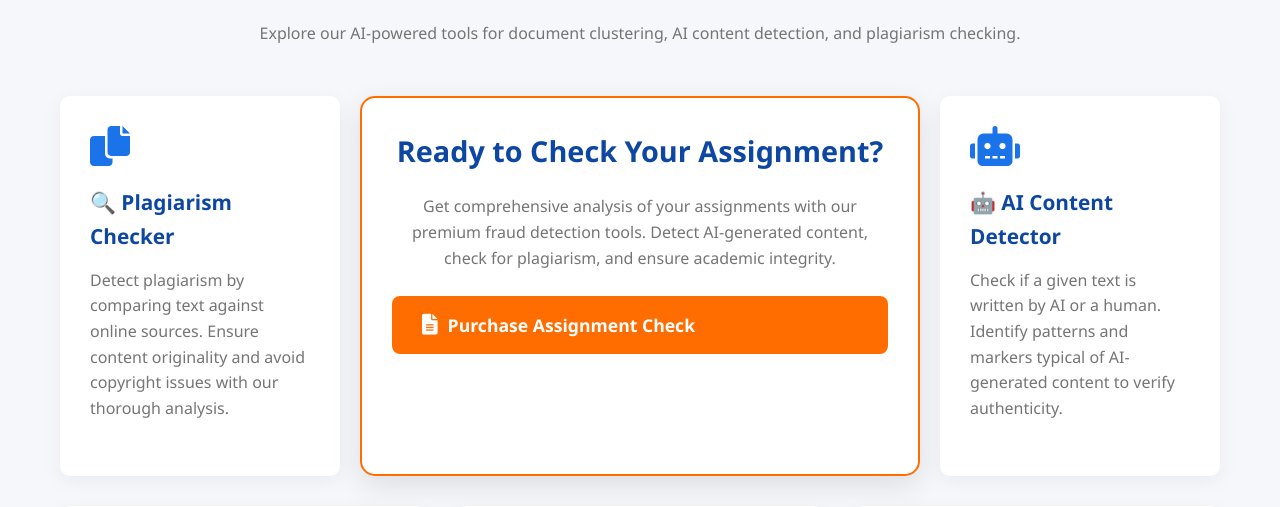
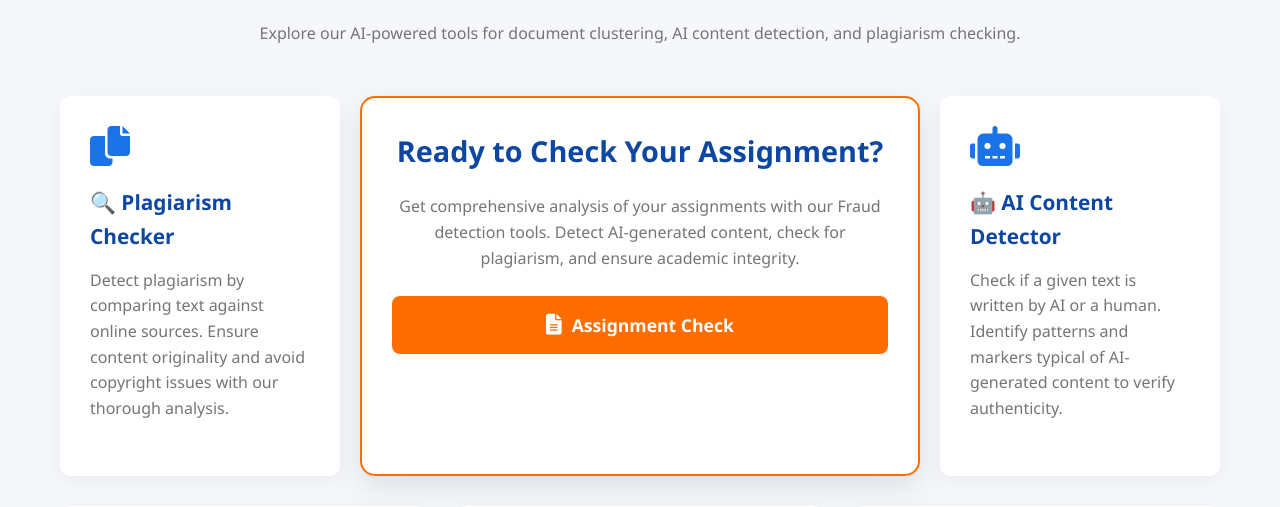
Before and after one commit to Aakash-Balasundaram/Fraud-Detection-in-class-assignments, a Flask app: page / in a window 1280 px wide. Shown: the part 163-670 px from the top of the page. Run offline with Flask 3, Linux system fonts and the light colour scheme.

Commit message:
Modified the assignment box

```diff
--- a/templates/index.html
+++ b/templates/index.html
@@ -244,6 +244,7 @@
         cursor: pointer;
         transition: all 0.3s ease;
         text-decoration: none;
+        justify-content: center;
       }
 
       .purchase-button:hover {
@@ -337,11 +338,11 @@
           <div class="card center-card">
             <h2 class="purchase-title">Ready to Check Your Assignment?</h2>
             <p class="purchase-description">
-              Get comprehensive analysis of your assignments with our premium fraud detection tools.
+              Get comprehensive analysis of your assignments with our Fraud detection tools.
               Detect AI-generated content, check for plagiarism, and ensure academic integrity.
             </p>
             <a href="{{ url_for('assignment') }}" class="purchase-button">
-              <i class="fas fa-file-alt"></i> Purchase Assignment Check
+              <i class="fas fa-file-alt"></i> Assignment Check
             </a>
           </div>
 
```
